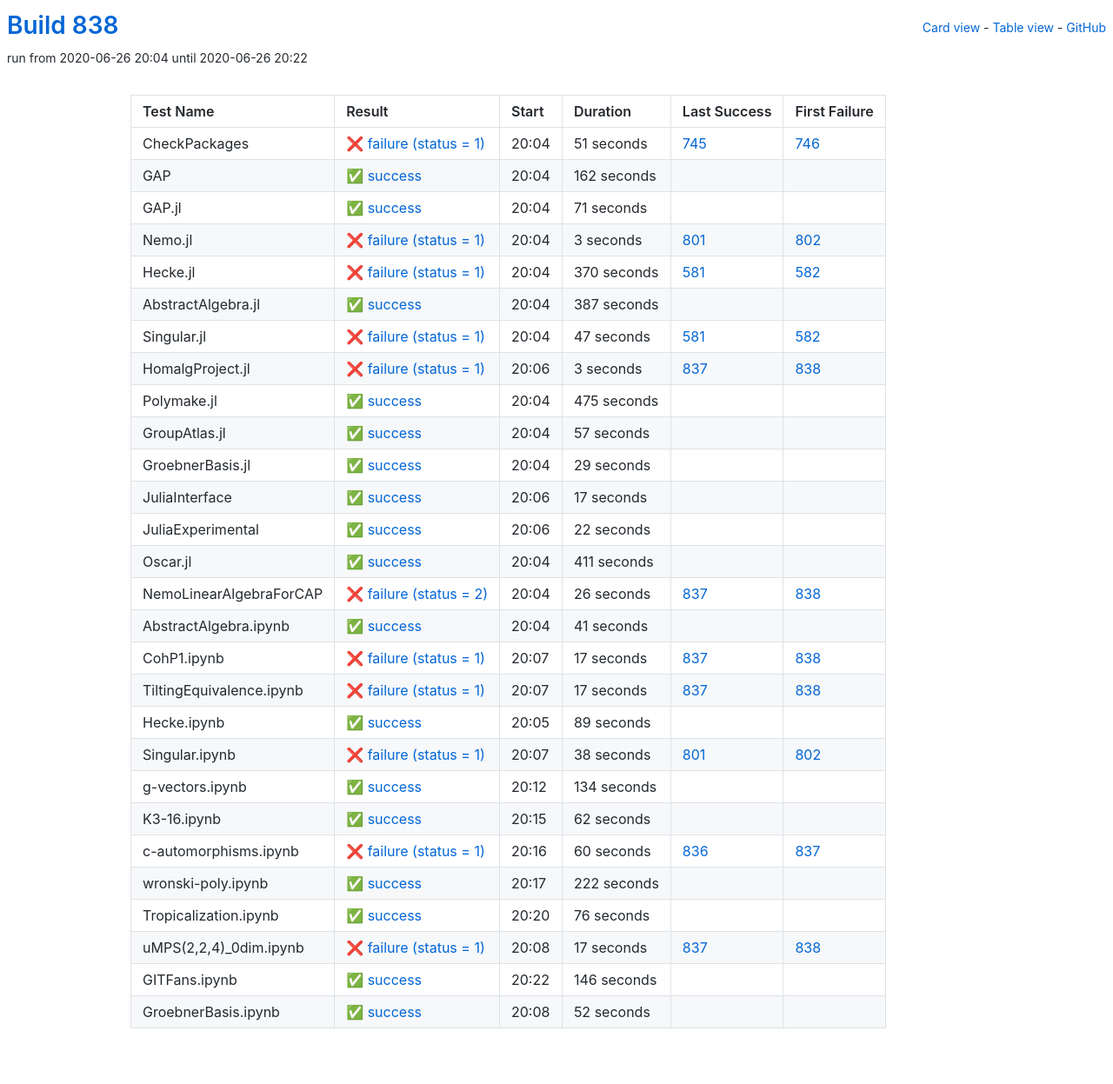
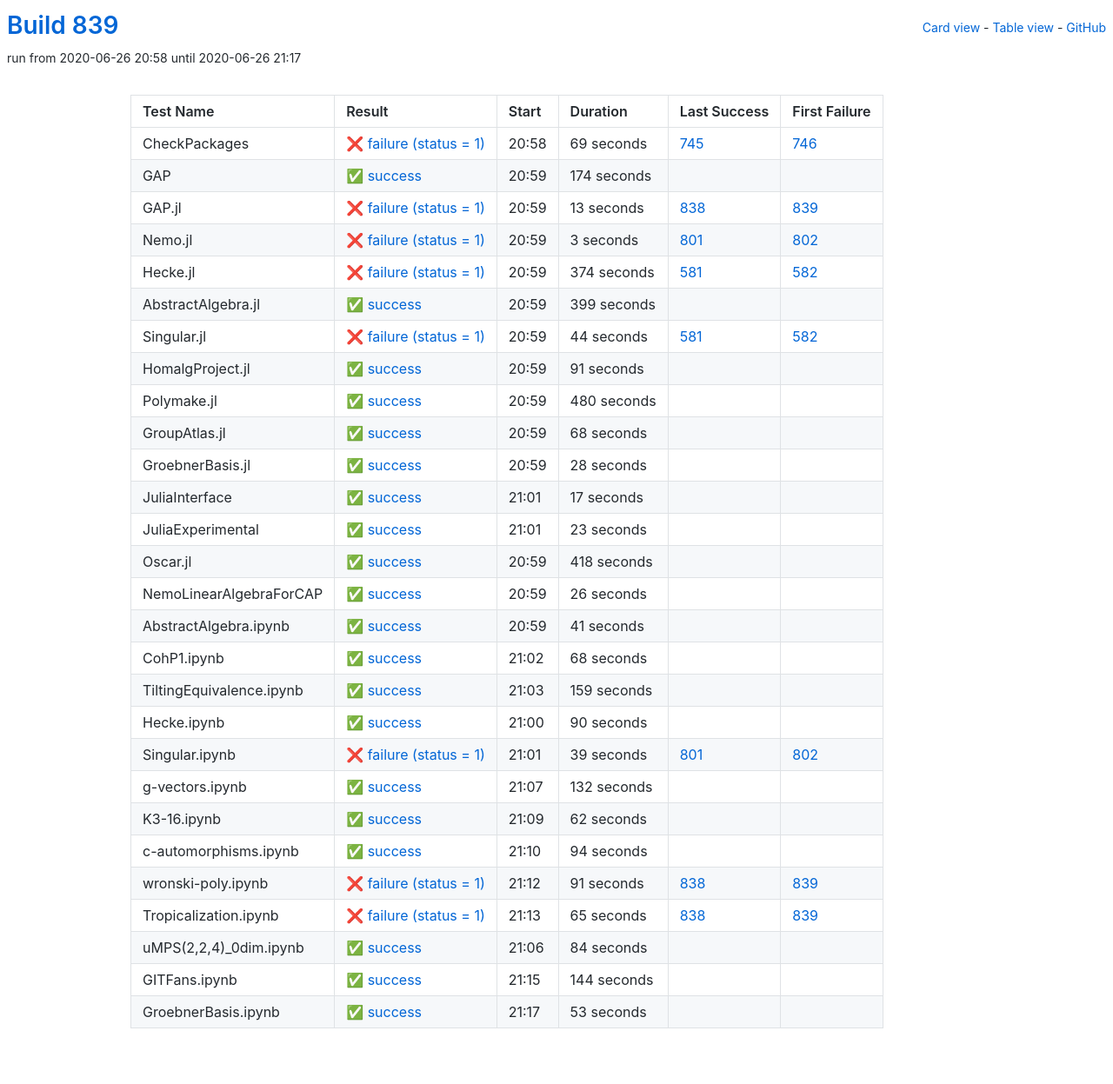
Before and after one commit to oscar-system/oscar-ci-status-1.4, a Jekyll site: the page built from table.html, in a window 1280 px wide. Shown: the whole page at 87% size. Built offline with Jekyll 4.4.1, drawn with Linux system fonts in a browser that asks for light colours.

Commit message:
Build #839

```diff
--- a/_data/ci.yml
+++ b/_data/ci.yml
@@ -1,6 +1,6 @@
 ---
-build: 838
-build_url: https://oscarci.mathematik.uni-kl.de/job/oscar-julia-1.4/838/
+build: 839
+build_url: https://oscarci.mathematik.uni-kl.de/job/oscar-julia-1.4/839/
 job: oscar-julia-1.4
 organization: oscar-system
 repo: oscar-ci-status-1.4
@@ -8,44 +8,44 @@ repourl: https://github.com/oscar-system/oscar-ci-status-1.4
 tests:
 - name: CheckPackages
   id: checkpackages
-  log: https://oscarci.mathematik.uni-kl.de/job/oscar-julia-1.4/838/artifact/logs/build-838/CheckPackages.log
-  start: 2020-06-26 20:04
+  log: https://oscarci.mathematik.uni-kl.de/job/oscar-julia-1.4/839/artifact/logs/build-839/CheckPackages.log
+  start: 2020-06-26 20:58
   success: false
   exitcode: 1
   status: failure
-  duration: 51
+  duration: 69
   last_success: 745
   last_success_url: https://oscarci.mathematik.uni-kl.de/job/oscar-julia-1.4/745/
   first_failure: 746
   first_failure_url: https://oscarci.mathematik.uni-kl.de/job/oscar-julia-1.4/746/
 - name: GAP
   id: gap
-  log: https://oscarci.mathematik.uni-kl.de/job/oscar-julia-1.4/838/artifact/logs/build-838/GAP.log
-  start: 2020-06-26 20:04
+  log: https://oscarci.mathematik.uni-kl.de/job/oscar-julia-1.4/839/artifact/logs/build-839/GAP.log
+  start: 2020-06-26 20:59
   success: true
   exitcode: 0
   status: success
-  duration: 162
+  duration: 174
   last_success: false
   last_success_url:
   first_failure: false
   first_failure_url:
 - name: GAP.jl
   id: gap-jl
-  log: https://oscarci.mathematik.uni-kl.de/job/oscar-julia-1.4/838/artifact/logs/build-838/GAP.jl.log
-  start: 2020-06-26 20:04
-  success: true
-  exitcode: 0
-  status: success
-  duration: 71
-  last_success: false
-  last_success_url:
-  first_failure: false
-  first_failure_url:
+  log: https://oscarci.mathematik.uni-kl.de/job/oscar-julia-1.4/839/artifact/logs/build-839/GAP.jl.log
+  start: 2020-06-26 20:59
+  success: false
+  exitcode: 1
+  status: failure
+  duration: 13
+  last_success: 838
+  last_success_url: https://oscarci.mathematik.uni-kl.de/job/oscar-julia-1.4/838/
+  first_failure: 839
+  first_failure_url: https://oscarci.mathematik.uni-kl.de/job/oscar-julia-1.4/839/
 - name: Nemo.jl
   id: nemo-jl
-  log: https://oscarci.mathematik.uni-kl.de/job/oscar-julia-1.4/838/artifact/logs/build-838/Nemo.jl.log
-  start: 2020-06-26 20:04
+  log: https://oscarci.mathematik.uni-kl.de/job/oscar-julia-1.4/839/artifact/logs/build-839/Nemo.jl.log
+  start: 2020-06-26 20:59
   success: false
   exitcode: 1
   status: failure
@@ -56,92 +56,92 @@ tests:
   first_failure_url: https://oscarci.mathematik.uni-kl.de/job/oscar-julia-1.4/802/
 - name: Hecke.jl
   id: hecke-jl
-  log: https://oscarci.mathematik.uni-kl.de/job/oscar-julia-1.4/838/artifact/logs/build-838/Hecke.jl.log
-  start: 2020-06-26 20:04
+  log: https://oscarci.mathematik.uni-kl.de/job/oscar-julia-1.4/839/artifact/logs/build-839/Hecke.jl.log
+  start: 2020-06-26 20:59
   success: false
   exitcode: 1
   status: failure
-  duration: 370
+  duration: 374
   last_success: 581
   last_success_url: https://oscarci.mathematik.uni-kl.de/job/oscar-julia-1.4/581/
   first_failure: 582
   first_failure_url: https://oscarci.mathematik.uni-kl.de/job/oscar-julia-1.4/582/
 - name: AbstractAlgebra.jl
   id: abstractalgebra-jl
-  log: https://oscarci.mathematik.uni-kl.de/job/oscar-julia-1.4/838/artifact/logs/build-838/AbstractAlgebra.jl.log
-  start: 2020-06-26 20:04
+  log: https://oscarci.mathematik.uni-kl.de/job/oscar-julia-1.4/839/artifact/logs/build-839/AbstractAlgebra.jl.log
+  start: 2020-06-26 20:59
   success: true
   exitcode: 0
   status: success
-  duration: 387
+  duration: 399
   last_success: false
   last_success_url:
   first_failure: false
   first_failure_url:
 - name: Singular.jl
   id: singular-jl
-  log: https://oscarci.mathematik.uni-kl.de/job/oscar-julia-1.4/838/artifact/logs/build-838/Singular.jl.log
-  start: 2020-06-26 20:04
+  log: https://oscarci.mathematik.uni-kl.de/job/oscar-julia-1.4/839/artifact/logs/build-839/Singular.jl.log
+  start: 2020-06-26 20:59
   success: false
   exitcode: 1
   status: failure
-  duration: 47
+  duration: 44
   last_success: 581
   last_success_url: https://oscarci.mathematik.uni-kl.de/job/oscar-julia-1.4/581/
   first_failure: 582
   first_failure_url: https://oscarci.mathematik.uni-kl.de/job/oscar-julia-1.4/582/
 - name: HomalgProject.jl
   id: homalgproject-jl
-  log: https://oscarci.mathematik.uni-kl.de/job/oscar-julia-1.4/838/artifact/logs/build-838/HomalgProject.jl.log
-  start: 2020-06-26 20:06
-  success: false
-  exitcode: 1
-  status: failure
-  duration: 3
-  last_success: 837
-  last_success_url: https://oscarci.mathematik.uni-kl.de/job/oscar-julia-1.4/837/
-  first_failure: 838
-  first_failure_url: https://oscarci.mathematik.uni-kl.de/job/oscar-julia-1.4/838/
-- name: Polymake.jl
-  id: polymake-jl
-  log: https://oscarci.mathematik.uni-kl.de/job/oscar-julia-1.4/838/artifact/logs/build-838/Polymake.jl.log
-  start: 2020-06-26 20:04
+  log: https://oscarci.mathematik.uni-kl.de/job/oscar-julia-1.4/839/artifact/logs/build-839/HomalgProject.jl.log
+  start: 2020-06-26 20:59
   success: true
   exitcode: 0
   status: success
-  duration: 475
+  duration: 91
+  last_success: false
+  last_success_url:
+  first_failure: false
+  first_failure_url:
+- name: Polymake.jl
+  id: polymake-jl
+  log: https://oscarci.mathematik.uni-kl.de/job/oscar-julia-1.4/839/artifact/logs/build-839/Polymake.jl.log
+  start: 2020-06-26 20:59
+  success: true
+  exitcode: 0
+  status: success
+  duration: 480
   last_success: false
   last_success_url:
   first_failure: false
   first_failure_url:
 - name: GroupAtlas.jl
   id: groupatlas-jl
-  log: https://oscarci.mathematik.uni-kl.de/job/oscar-julia-1.4/838/artifact/logs/build-838/GroupAtlas.jl.log
-  start: 2020-06-26 20:04
+  log: https://oscarci.mathematik.uni-kl.de/job/oscar-julia-1.4/839/artifact/logs/build-839/GroupAtlas.jl.log
+  start: 2020-06-26 20:59
   success: true
   exitcode: 0
   status: success
-  duration: 57
+  duration: 68
   last_success: false
   last_success_url:
   first_failure: false
   first_failure_url:
 - name: GroebnerBasis.jl
   id: groebnerbasis-jl
-  log: https://oscarci.mathematik.uni-kl.de/job/oscar-julia-1.4/838/artifact/logs/build-838/GroebnerBasis.jl.log
-  start: 2020-06-26 20:04
+  log: https://oscarci.mathematik.uni-kl.de/job/oscar-julia-1.4/839/artifact/logs/build-839/GroebnerBasis.jl.log
+  start: 2020-06-26 20:59
   success: true
   exitcode: 0
   status: success
-  duration: 29
+  duration: 28
   last_success: false
   last_success_url:
   first_failure: false
   first_failure_url:
 - name: JuliaInterface
   id: juliainterface
-  log: https://oscarci.mathematik.uni-kl.de/job/oscar-julia-1.4/838/artifact/logs/build-838/JuliaInterface.log
-  start: 2020-06-26 20:06
+  log: https://oscarci.mathematik.uni-kl.de/job/oscar-julia-1.4/839/artifact/logs/build-839/JuliaInterface.log
+  start: 2020-06-26 21:01
   success: true
   exitcode: 0
   status: success
@@ -152,44 +152,44 @@ tests:
   first_failure_url:
 - name: JuliaExperimental
   id: juliaexperimental
-  log: https://oscarci.mathematik.uni-kl.de/job/oscar-julia-1.4/838/artifact/logs/build-838/JuliaExperimental.log
-  start: 2020-06-26 20:06
+  log: https://oscarci.mathematik.uni-kl.de/job/oscar-julia-1.4/839/artifact/logs/build-839/JuliaExperimental.log
+  start: 2020-06-26 21:01
   success: true
   exitcode: 0
   status: success
-  duration: 22
+  duration: 23
   last_success: false
   last_success_url:
   first_failure: false
   first_failure_url:
 - name: Oscar.jl
   id: oscar-jl
-  log: https://oscarci.mathematik.uni-kl.de/job/oscar-julia-1.4/838/artifact/logs/build-838/Oscar.jl.log
-  start: 2020-06-26 20:04
+  log: https://oscarci.mathematik.uni-kl.de/job/oscar-julia-1.4/839/artifact/logs/build-839/Oscar.jl.log
+  start: 2020-06-26 20:59
   success: true
   exitcode: 0
   status: success
-  duration: 411
+  duration: 418
   last_success: false
   last_success_url:
   first_failure: false
   first_failure_url:
 - name: NemoLinearAlgebraForCAP
   id: nemolinearalgebraforcap
-  log: https://oscarci.mathematik.uni-kl.de/job/oscar-julia-1.4/838/artifact/logs/build-838/NemoLinearAlgebraForCAP.log
-  start: 2020-06-26 20:04
-  success: false
-  exitcode: 2
-  status: failure
+  log: https://oscarci.mathematik.uni-kl.de/job/oscar-julia-1.4/839/artifact/logs/build-839/NemoLinearAlgebraForCAP.log
+  start: 2020-06-26 20:59
+  success: true
+  exitcode: 0
+  status: success
   duration: 26
-  last_success: 837
-  last_success_url: https://oscarci.mathematik.uni-kl.de/job/oscar-julia-1.4/837/
-  first_failure: 838
-  first_failure_url: https://oscarci.mathematik.uni-kl.de/job/oscar-julia-1.4/838/
+  last_success: false
+  last_success_url:
+  first_failure: false
+  first_failure_url:
 - name: AbstractAlgebra.ipynb
   id: abstractalgebra-ipynb
-  log: https://oscarci.mathematik.uni-kl.de/job/oscar-julia-1.4/838/artifact/logs/build-838/AbstractAlgebra.ipynb.log
-  start: 2020-06-26 20:04
+  log: https://oscarci.mathematik.uni-kl.de/job/oscar-julia-1.4/839/artifact/logs/build-839/AbstractAlgebra.ipynb.log
+  start: 2020-06-26 20:59
   success: true
   exitcode: 0
   status: success
@@ -200,68 +200,68 @@ tests:
   first_failure_url:
 - name: CohP1.ipynb
   id: cohp1-ipynb
-  log: https://oscarci.mathematik.uni-kl.de/job/oscar-julia-1.4/838/artifact/logs/build-838/CohP1.ipynb.log
-  start: 2020-06-26 20:07
-  success: false
-  exitcode: 1
-  status: failure
-  duration: 17
-  last_success: 837
-  last_success_url: https://oscarci.mathematik.uni-kl.de/job/oscar-julia-1.4/837/
-  first_failure: 838
-  first_failure_url: https://oscarci.mathematik.uni-kl.de/job/oscar-julia-1.4/838/
-- name: TiltingEquivalence.ipynb
-  id: tiltingequivalence-ipynb
-  log: https://oscarci.mathematik.uni-kl.de/job/oscar-julia-1.4/838/artifact/logs/build-838/TiltingEquivalence.ipynb.log
-  start: 2020-06-26 20:07
-  success: false
-  exitcode: 1
-  status: failure
-  duration: 17
-  last_success: 837
-  last_success_url: https://oscarci.mathematik.uni-kl.de/job/oscar-julia-1.4/837/
-  first_failure: 838
-  first_failure_url: https://oscarci.mathematik.uni-kl.de/job/oscar-julia-1.4/838/
-- name: Hecke.ipynb
-  id: hecke-ipynb
-  log: https://oscarci.mathematik.uni-kl.de/job/oscar-julia-1.4/838/artifact/logs/build-838/Hecke.ipynb.log
-  start: 2020-06-26 20:05
+  log: https://oscarci.mathematik.uni-kl.de/job/oscar-julia-1.4/839/artifact/logs/build-839/CohP1.ipynb.log
+  start: 2020-06-26 21:02
   success: true
   exitcode: 0
   status: success
-  duration: 89
+  duration: 68
+  last_success: false
+  last_success_url:
+  first_failure: false
+  first_failure_url:
+- name: TiltingEquivalence.ipynb
+  id: tiltingequivalence-ipynb
+  log: https://oscarci.mathematik.uni-kl.de/job/oscar-julia-1.4/839/artifact/logs/build-839/TiltingEquivalence.ipynb.log
+  start: 2020-06-26 21:03
+  success: true
+  exitcode: 0
+  status: success
+  duration: 159
+  last_success: false
+  last_success_url:
+  first_failure: false
+  first_failure_url:
+- name: Hecke.ipynb
+  id: hecke-ipynb
+  log: https://oscarci.mathematik.uni-kl.de/job/oscar-julia-1.4/839/artifact/logs/build-839/Hecke.ipynb.log
+  start: 2020-06-26 21:00
+  success: true
+  exitcode: 0
+  status: success
+  duration: 90
   last_success: false
   last_success_url:
   first_failure: false
   first_failure_url:
 - name: Singular.ipynb
   id: singular-ipynb
-  log: https://oscarci.mathematik.uni-kl.de/job/oscar-julia-1.4/838/artifact/logs/build-838/Singular.ipynb.log
-  start: 2020-06-26 20:07
+  log: https://oscarci.mathematik.uni-kl.de/job/oscar-julia-1.4/839/artifact/logs/build-839/Singular.ipynb.log
+  start: 2020-06-26 21:01
   success: false
   exitcode: 1
   status: failure
-  duration: 38
+  duration: 39
   last_success: 801
   last_success_url: https://oscarci.mathematik.uni-kl.de/job/oscar-julia-1.4/801/
   first_failure: 802
   first_failure_url: https://oscarci.mathematik.uni-kl.de/job/oscar-julia-1.4/802/
 - name: g-vectors.ipynb
   id: g-vectors-ipynb
-  log: https://oscarci.mathematik.uni-kl.de/job/oscar-julia-1.4/838/artifact/logs/build-838/g-vectors.ipynb.log
-  start: 2020-06-26 20:12
+  log: https://oscarci.mathematik.uni-kl.de/job/oscar-julia-1.4/839/artifact/logs/build-839/g-vectors.ipynb.log
+  start: 2020-06-26 21:07
   success: true
   exitcode: 0
   status: success
-  duration: 134
+  duration: 132
   last_success: false
   last_success_url:
   first_failure: false
   first_failure_url:
 - name: K3-16.ipynb
   id: k3-16-ipynb
-  log: https://oscarci.mathematik.uni-kl.de/job/oscar-julia-1.4/838/artifact/logs/build-838/K3-16.ipynb.log
-  start: 2020-06-26 20:15
+  log: https://oscarci.mathematik.uni-kl.de/job/oscar-julia-1.4/839/artifact/logs/build-839/K3-16.ipynb.log
+  start: 2020-06-26 21:09
   success: true
   exitcode: 0
   status: success
@@ -272,72 +272,72 @@ tests:
   first_failure_url:
 - name: c-automorphisms.ipynb
   id: c-automorphisms-ipynb
-  log: https://oscarci.mathematik.uni-kl.de/job/oscar-julia-1.4/838/artifact/logs/build-838/c-automorphisms.ipynb.log
-  start: 2020-06-26 20:16
-  success: false
-  exitcode: 1
-  status: failure
-  duration: 60
-  last_success: 836
-  last_success_url: https://oscarci.mathematik.uni-kl.de/job/oscar-julia-1.4/836/
-  first_failure: 837
-  first_failure_url: https://oscarci.mathematik.uni-kl.de/job/oscar-julia-1.4/837/
-- name: wronski-poly.ipynb
-  id: wronski-poly-ipynb
-  log: https://oscarci.mathematik.uni-kl.de/job/oscar-julia-1.4/838/artifact/logs/build-838/wronski-poly.ipynb.log
-  start: 2020-06-26 20:17
+  log: https://oscarci.mathematik.uni-kl.de/job/oscar-julia-1.4/839/artifact/logs/build-839/c-automorphisms.ipynb.log
+  start: 2020-06-26 21:10
   success: true
   exitcode: 0
   status: success
-  duration: 222
+  duration: 94
   last_success: false
   last_success_url:
   first_failure: false
   first_failure_url:
+- name: wronski-poly.ipynb
+  id: wronski-poly-ipynb
+  log: https://oscarci.mathematik.uni-kl.de/job/oscar-julia-1.4/839/artifact/logs/build-839/wronski-poly.ipynb.log
+  start: 2020-06-26 21:12
+  success: false
+  exitcode: 1
+  status: failure
+  duration: 91
+  last_success: 838
+  last_success_url: https://oscarci.mathematik.uni-kl.de/job/oscar-julia-1.4/838/
+  first_failure: 839
+  first_failure_url: https://oscarci.mathematik.uni-kl.de/job/oscar-julia-1.4/839/
 - name: Tropicalization.ipynb
   id: tropicalization-ipynb
-  log: https://oscarci.mathematik.uni-kl.de/job/oscar-julia-1.4/838/artifact/logs/build-838/Tropicalization.ipynb.log
-  start: 2020-06-26 20:20
+  log: https://oscarci.mathematik.uni-kl.de/job/oscar-julia-1.4/839/artifact/logs/build-839/Tropicalization.ipynb.log
+  start: 2020-06-26 21:13
+  success: false
+  exitcode: 1
+  status: failure
+  duration: 65
+  last_success: 838
+  last_success_url: https://oscarci.mathematik.uni-kl.de/job/oscar-julia-1.4/838/
+  first_failure: 839
+  first_failure_url: https://oscarci.mathematik.uni-kl.de/job/oscar-julia-1.4/839/
+- name: uMPS(2,2,4)_0dim.ipynb
+  id: umps-2-2-4-0dim-ipynb
+  log: https://oscarci.mathematik.uni-kl.de/job/oscar-julia-1.4/839/artifact/logs/build-839/uMPS-2-2-4-_0dim.ipynb.log
+  start: 2020-06-26 21:06
   success: true
   exitcode: 0
   status: success
-  duration: 76
+  duration: 84
   last_success: false
   last_success_url:
   first_failure: false
   first_failure_url:
-- name: uMPS(2,2,4)_0dim.ipynb
-  id: umps-2-2-4-0dim-ipynb
-  log: https://oscarci.mathematik.uni-kl.de/job/oscar-julia-1.4/838/artifact/logs/build-838/uMPS-2-2-4-_0dim.ipynb.log
-  start: 2020-06-26 20:08
-  success: false
-  exitcode: 1
-  status: failure
-  duration: 17
-  last_success: 837
-  last_success_url: https://oscarci.mathematik.uni-kl.de/job/oscar-julia-1.4/837/
-  first_failure: 838
-  first_failure_url: https://oscarci.mathematik.uni-kl.de/job/oscar-julia-1.4/838/
 - name: GITFans.ipynb
   id: gitfans-ipynb
-  log: https://oscarci.mathematik.uni-kl.de/job/oscar-julia-1.4/838/artifact/logs/build-838/GITFans.ipynb.log
-  start: 2020-06-26 20:22
+  log: https://oscarci.mathematik.uni-kl.de/job/oscar-julia-1.4/839/artifact/logs/build-839/GITFans.ipynb.log
+  start: 2020-06-26 21:15
   success: true
   exitcode: 0
   status: success
-  duration: 146
+  duration: 144
   last_success: false
   last_success_url:
   first_failure: false
   first_failure_url:
 - name: GroebnerBasis.ipynb
   id: groebnerbasis-ipynb
-  log: https://oscarci.mathematik.uni-kl.de/job/oscar-julia-1.4/838/artifact/logs/build-838/GroebnerBasis.ipynb.log
-  start: 2020-06-26 20:08
+  log: https://oscarci.mathematik.uni-kl.de/job/oscar-julia-1.4/839/artifact/logs/build-839/GroebnerBasis.ipynb.log
+  start: 2020-06-26 21:17
   success: true
   exitcode: 0
   status: success
-  duration: 52
+  duration: 53
   last_success: false
   last_success_url:
   first_failure: false
```
Also changed, not shown: README.md.
